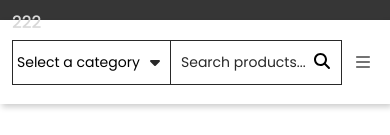
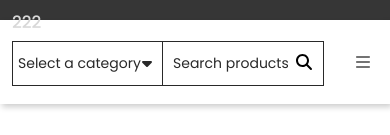
Before and after one commit to DawSeg/furnitureShop, a React (Create React App) app: page / in a window 390 px wide. Shown: the part 237-372 px from the top of the page. Built offline with nearby package versions, Linux system fonts and the light colour scheme.

Commit message:
addCategoriesToMenu

```diff
--- a/src/components/features/ProductSearch/ProductSearch.js
+++ b/src/components/features/ProductSearch/ProductSearch.js
@@ -1,19 +1,29 @@
 import React from 'react';
 import PropTypes from 'prop-types';
-
 import { FontAwesomeIcon } from '@fortawesome/react-fontawesome';
 import { faListUl, faSearch, faCaretDown } from '@fortawesome/free-solid-svg-icons';
+import styles from './ProductSearch.module.scss';
+import { getAll } from '../../../redux/categoriesRedux';
+import { useSelector } from 'react-redux';
 
-import styles from './ProductSearch.module.scss';
+const ProductSearch = () => {
+  const categories = useSelector(getAll);
 
-const ProductSearch = () => (
+  return (
     <form action='' className={styles.root}>
       <div className={styles.category}>
         <FontAwesomeIcon className={'d-none d-sm-block ' + styles.icon} icon={faListUl} />
-      <select className='ps-1 ' name='' id=''>
-        <option value=''>Select a category</option>
-      </select>
+        <ul className={styles.list}>
+          <li className={styles.visibleList}>
+            <span className={styles.hide}>Select a category</span>
+            {categories.map(category => (
+              <ul className={styles.hiddenList} key={category.id}>
+                <li className={styles.categoryButton}>{category.name}</li>
+              </ul>
+            ))}
+          </li>
           <FontAwesomeIcon className={styles.icon} icon={faCaretDown} />
+        </ul>
       </div>
       <div className={styles.searchField}>
         <input placeholder='Search products...' type='text' />
@@ -23,6 +33,7 @@ const ProductSearch = () => (
       </div>
     </form>
   );
+};
 
 ProductSearch.propTypes = {
   children: PropTypes.node,
--- a/src/components/features/ProductSearch/ProductSearch.module.scss
+++ b/src/components/features/ProductSearch/ProductSearch.module.scss
@@ -11,36 +11,81 @@
     display: flex;
     align-items: center;
     position: relative;
+    width: 200px;
 
     .icon:first-child {
       color: $primary;
       position: relative;
-      margin-right: 20px;
+      z-index: 2;
       left: 10px;
-      z-index: 0;
     }
 
     .icon:last-child {
       position: absolute;
       right: 10px;
-      z-index: 0;
+      z-index: 2;
+    }
   }
 
-    select {
+  .visibleList {
     font-size: 14px;
     -webkit-appearance: none;
-      border: 0;
-      background-color: transparent;
-      padding: 5px 30px 5px 35px;
-      position: relative;
+    background-color: white;
+    padding: 0;
+    position: absolute;
+    left: 30px;
     z-index: 1;
-      outline: none;
+    list-style: none;
+    transform: translatey(-2px);
+  }
+
+  .hiddenList {
+    display: none;
+    padding-left: 30px;
+    list-style: none;
+    transform: translateX(-30px);
+    width: 155px;
+
+    .categoryButton {
+      width: 155px;
+      padding-left: 10px;
 
       &:hover {
+        background-color: $primary;
+        color: $alt-text-color;
+      }
+    }
+  }
+}
+
+.list:hover {
+
+  .icon,
+  span {
     color: $primary;
   }
 }
+
+.category:hover {
+  background-color: white;
+
+  .hiddenList {
+    display: block;
+    z-index: 1;
+    padding-top: 5px;
   }
+}
+
+.hiddenCategory {
+  display: none;
+  list-style: disc;
+  padding-right: 20px;
+}
+
+.visibleCategory:hover .hiddenCategory {
+  display: block;
+}
+
 
 .searchField {
   display: flex;
@@ -64,11 +109,21 @@
     outline: none;
   }
 }
+
+@media (max-width: 575px) {
+
+  .root {
+    .category {
+      width: 150px;
+
+      .visibleList {
+        left: 5px;
+      }
+    }
   }
 
-@media (max-width: 575px) {
   .searchField {
-    width: 170px;
+    width: 160px;
 
     input {
       width: 100%;
--- a/src/styles/settings.scss
+++ b/src/styles/settings.scss
@@ -1,6 +1,7 @@
 $base-padding: 24px;
 
 //NOT USED VARIABLES
+$white: #ffffff;
 $gray: #434343;
 $dark-gray: #363636;
 $light-black: #292929;
@@ -16,6 +17,8 @@ $primary: $dark-orange;
 $text-color: $light-black;
 $form-border-color: $light-black;
 $old-price: $light-gray;
+$main-bg-color: $white;
+$alt-text-color: $white;
 
 
 //HOVER ANIMATION
```
Lines whose indentation alone changed are shown as unchanged.
